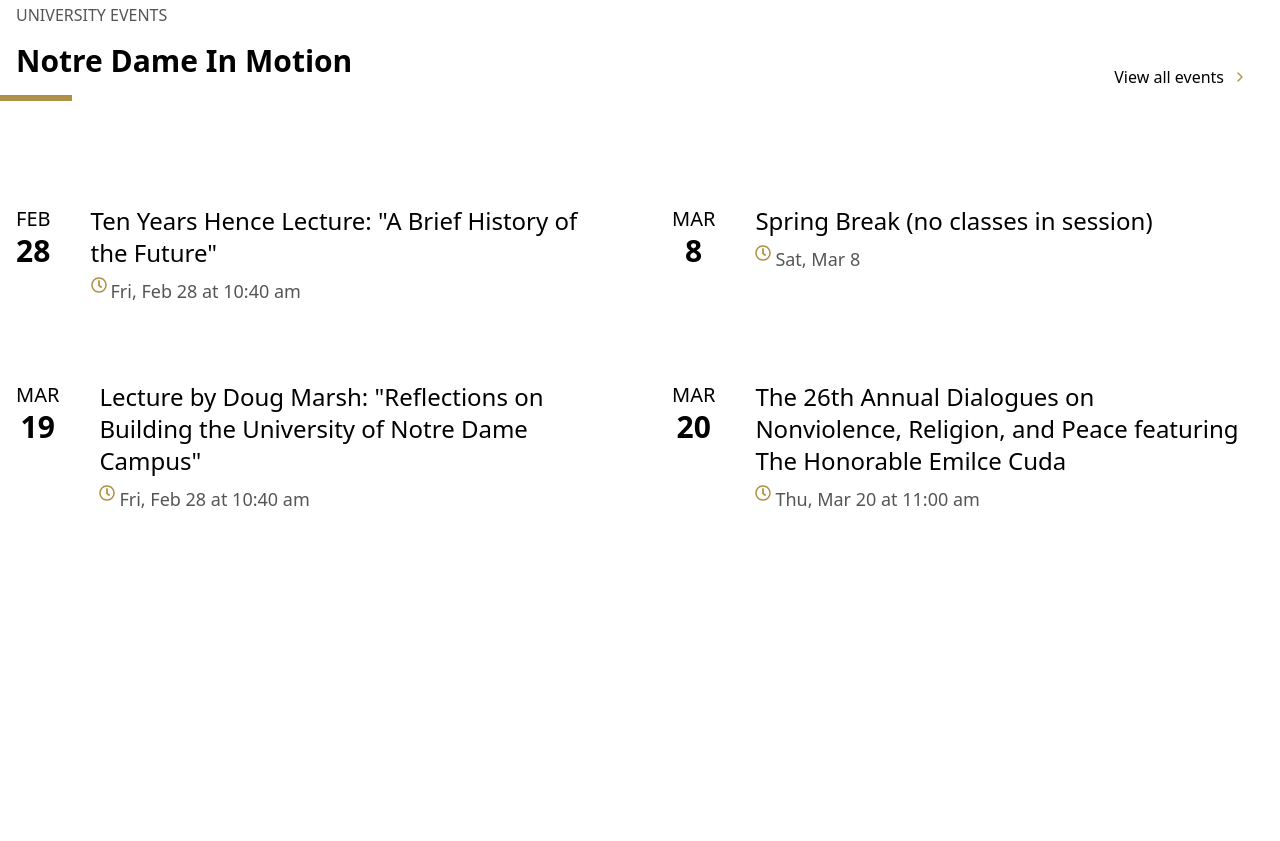
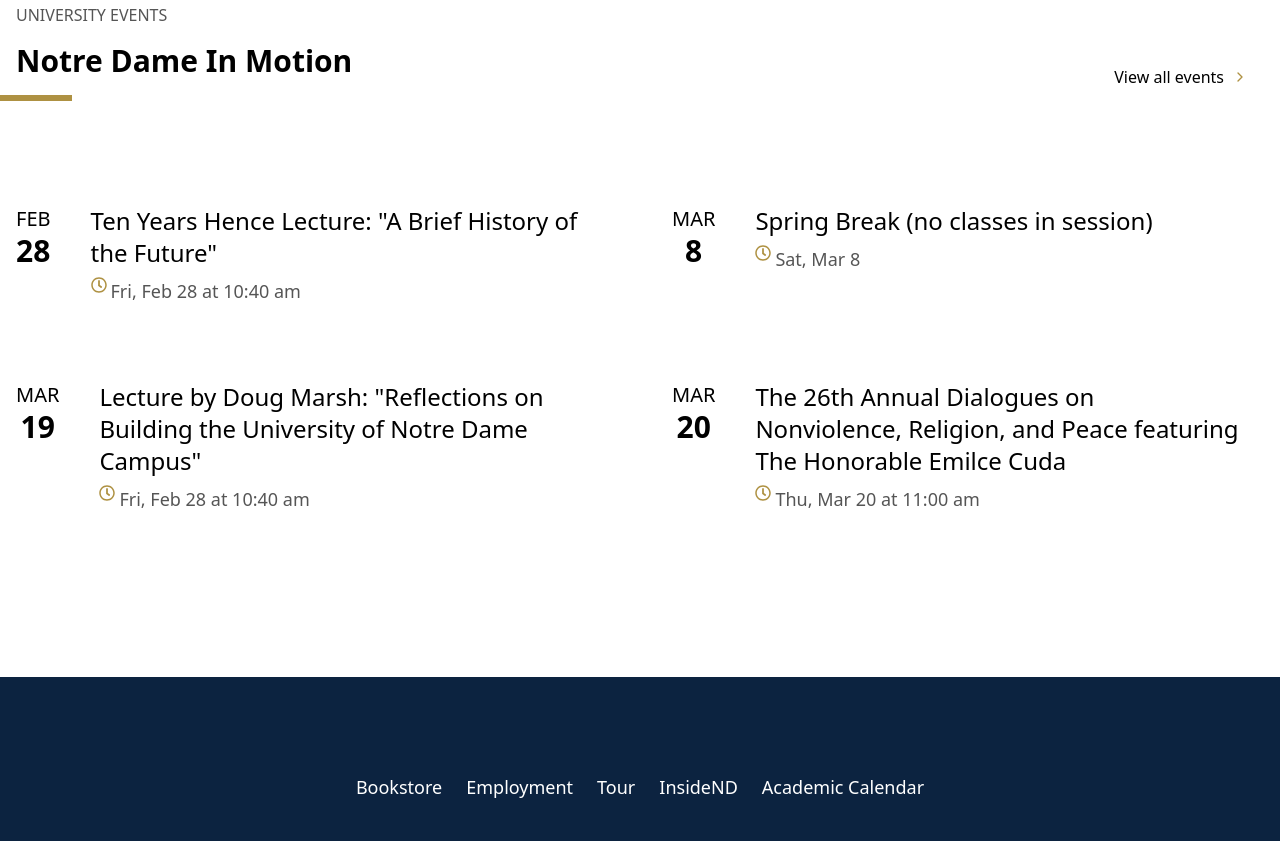
Before and after one commit to vixalien/tailwind-gate-clone, a website built with Vite: page index.html in a window 1280 px wide. Shown: the part 5530-6371 px from the top of the page. Before the commit the page ends 6207 px from the top, so only its background shows below. Built offline with nearby package versions, Linux system fonts and the light colour scheme; files whose address does not match are found by name.

Commit message:
Add Quick Links

```diff
--- a/index.html
+++ b/index.html
@@ -482,6 +482,14 @@
         </div>
       </div>
     </section>
+
+    <section id="Quick Links" class="bg-primary text-white flex flex-col items-center gap-6 p-10 pt-24 text-lg md:flex-row justify-center">
+      <div>Bookstore</div>
+      <div>Employment</div>
+      <div>Tour</div>
+      <div>InsideND</div>
+      <div>Academic Calendar</div>
+    </section>
   </div>
   <script type="module" src="/src/main.js"></script>
 </body>
```
